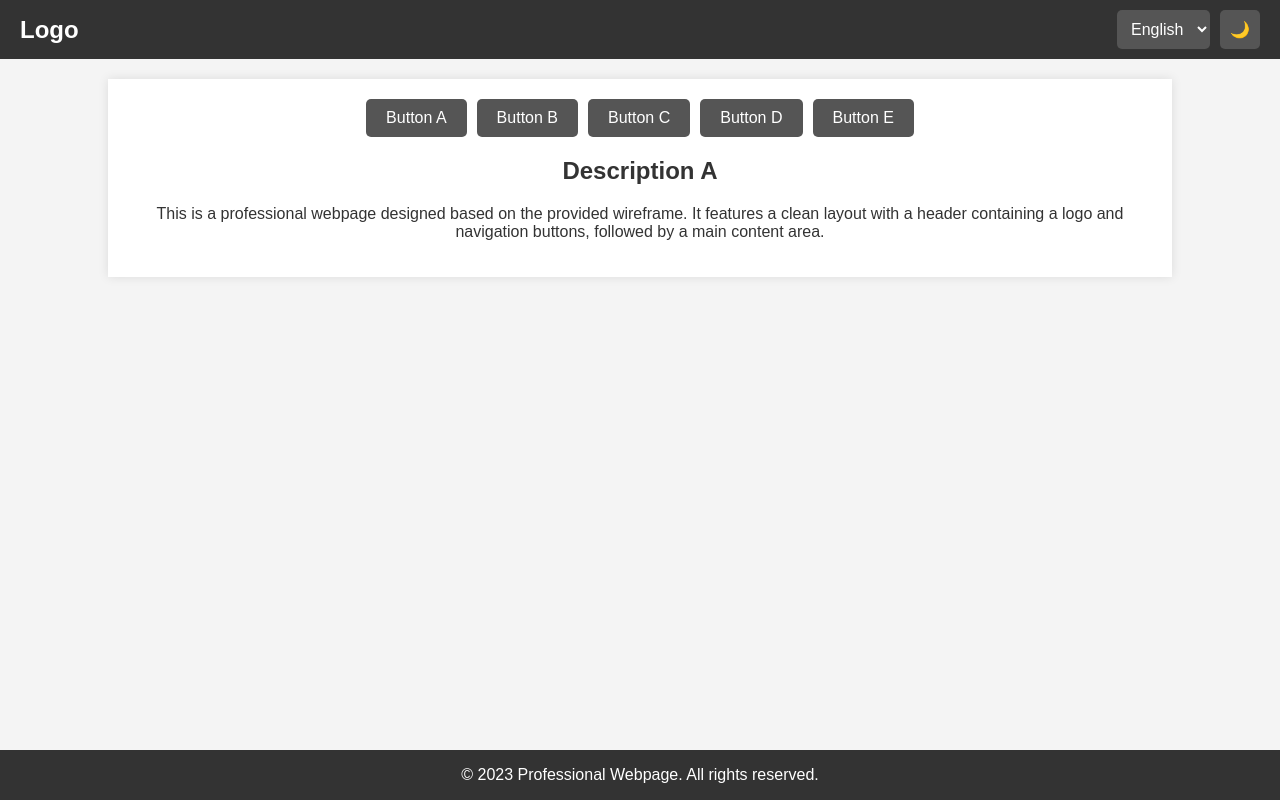
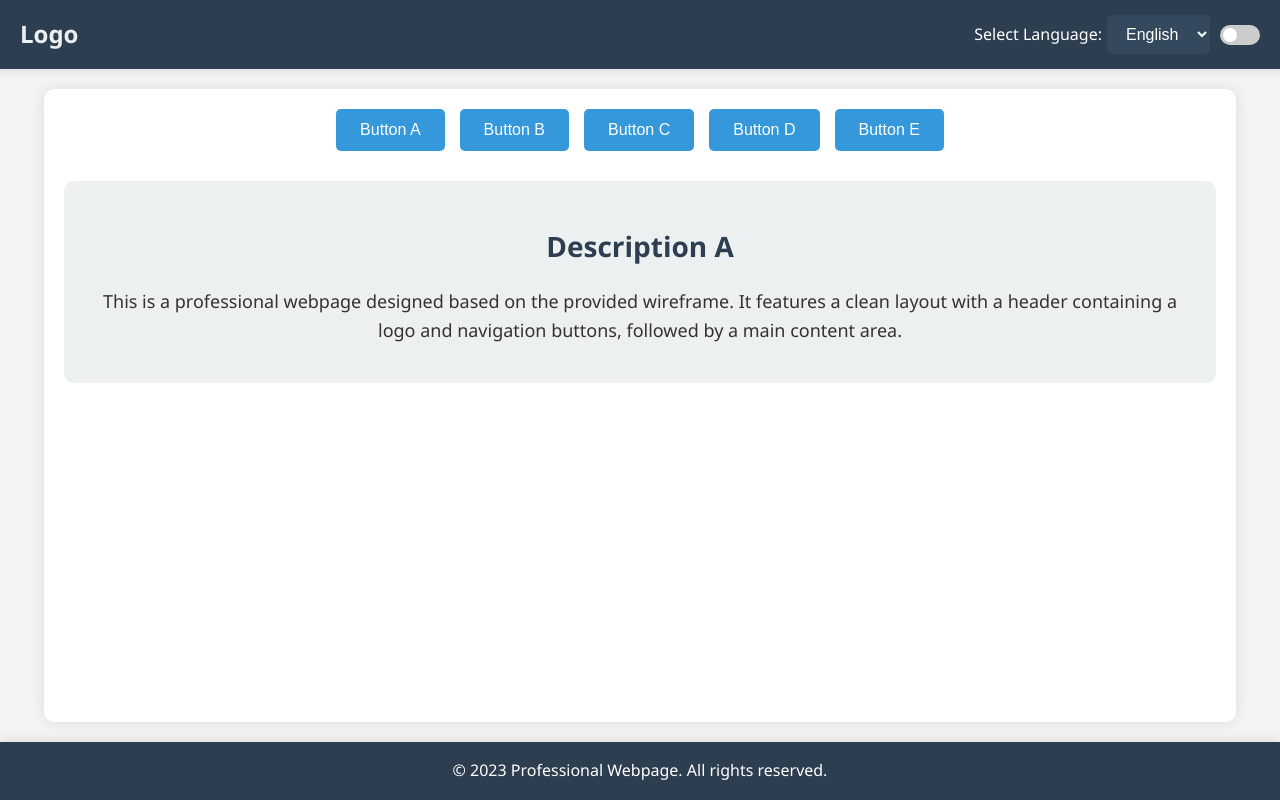
Before and after one commit to BitoSing/LapOS, a plain HTML site: page index.html in a window 1280 px wide. Drawn offline with Linux system fonts and the light colour scheme.

Commit message:
Update index.html

```diff
--- a/index.html
+++ b/index.html
@@ -3,10 +3,12 @@
 <head>
     <meta charset="UTF-8">
     <meta name="viewport" content="width=device-width, initial-scale=1.0">
+    <meta name="description" content="A professional webpage with a clean layout, dark mode, and language selection.">
     <title>Professional Webpage</title>
     <style>
+        /* General Styles */
         body {
-            font-family: Arial, sans-serif;
+            font-family: 'Segoe UI', Tahoma, Geneva, Verdana, sans-serif;
             margin: 0;
             padding: 0;
             display: flex;
@@ -14,105 +16,198 @@
             align-items: center;
             background-color: #f4f4f4;
             color: #333;
+            line-height: 1.6;
+            transition: background-color 0.5s ease, color 0.5s ease;
+            min-height: 100vh;
+            justify-content: space-between;
         }
 
         body.dark-mode {
-            background-color: #333;
+            background-color: #1e1e1e;
             color: #f4f4f4;
         }
 
+        /* Header */
         header {
             width: 100%;
-            background-color: #333;
+            background-color: #2c3e50;
             color: white;
-            padding: 10px 20px;
+            padding: 15px 20px 15px 20px; /* Add padding to the right */
             display: flex;
             justify-content: space-between;
             align-items: center;
+            box-shadow: 0 2px 10px rgba(0, 0, 0, 0.1);
         }
 
         .logo {
             font-size: 24px;
             font-weight: bold;
-            margin-left: 20px; /* Added margin */
+            color: #ecf0f1;
+            margin-left: 20px;
         }
 
         .header-buttons {
             display: flex;
             gap: 10px;
             align-items: center;
-            margin-right: 20px; /* Added margin */
+            margin-right: 20px; /* Add margin to the right */
         }
 
         .header-buttons select,
         .header-buttons button {
-            background-color: #555;
+            background-color: #34495e;
             color: white;
             border: none;
-            padding: 10px;
+            padding: 10px 15px;
             cursor: pointer;
             font-size: 16px;
             border-radius: 5px;
+            transition: background-color 0.3s ease;
         }
 
         .header-buttons select:hover,
         .header-buttons button:hover {
-            background-color: #777;
+            background-color: #4a6a8d;
         }
 
+        .toggle-switch {
+            position: relative;
+            display: inline-block;
+            width: 40px;
+            height: 20px;
+        }
+
+        .toggle-switch input {
+            opacity: 0;
+            width: 0;
+            height: 0;
+        }
+
+        .slider {
+            position: absolute;
+            cursor: pointer;
+            top: 0;
+            left: 0;
+            right: 0;
+            bottom: 0;
+            background-color: #ccc;
+            transition: .4s;
+            border-radius: 20px;
+        }
+
+        .slider:before {
+            position: absolute;
+            content: "";
+            height: 14px;
+            width: 14px;
+            left: 3px;
+            bottom: 3px;
+            background-color: white;
+            transition: .4s;
+            border-radius: 50%;
+        }
+
+        input:checked + .slider {
+            background-color: #2196F3;
+        }
+
+        input:focus + .slider {
+            box-shadow: 0 0 1px #2196F3;
+        }
+
+        input:checked + .slider:before {
+            transform: translateX(20px);
+        }
+
+        /* Main Content */
         main {
-            width: 80%;
+            width: 90%;
             max-width: 1200px;
             margin: 20px 0;
             padding: 20px;
             background-color: white;
-            box-shadow: 0 0 10px rgba(0, 0, 0, 0.1);
+            box-shadow: 0 0 15px rgba(0, 0, 0, 0.1);
+            border-radius: 10px;
+            flex: 1;
         }
 
         body.dark-mode main {
-            background-color: #444;
-            color: #f4f4f4;
+            background-color: #2c3e50;
+            color: #ecf0f1;
+            transition: background-color 0.5s ease, color 0.5s ease;
         }
 
+        /* Buttons Section */
         .buttons {
             display: flex;
             justify-content: center;
-            gap: 10px;
-            margin-bottom: 20px;
+            gap: 15px;
+            margin-bottom: 30px;
             flex-wrap: wrap;
         }
 
         .buttons button {
-            background-color: #555;
+            background-color: #3498db;
             color: white;
             border: none;
-            padding: 10px 20px;
+            padding: 12px 24px;
             cursor: pointer;
             font-size: 16px;
             border-radius: 5px;
+            transition: background-color 0.3s ease;
         }
 
         .buttons button:hover {
-            background-color: #777;
+            background-color: #2980b9;
         }
 
+        /* Description Section */
         .description {
             text-align: center;
+            padding: 20px;
+            background-color: #ecf0f1;
+            border-radius: 10px;
+            margin-top: 20px;
         }
 
+        body.dark-mode .description {
+            background-color: #34495e;
+        }
+
+        .description h1 {
+            font-size: 28px;
+            margin-bottom: 15px;
+            color: #2c3e50;
+        }
+
+        body.dark-mode .description h1 {
+            color: #ecf0f1;
+        }
+
+        .description p {
+            font-size: 18px;
+            color: #333;
+        }
+
+        body.dark-mode .description p {
+            color: #ecf0f1;
+        }
+
+        /* Footer */
         footer {
             width: 100%;
-            background-color: #333;
+            background-color: #2c3e50;
             color: white;
             text-align: center;
-            position: fixed;
-            bottom: 0;
+            box-shadow: 0 -2px 10px rgba(0, 0, 0, 0.1);
         }
 
         body.dark-mode footer {
-            background-color: #222;
+            background-color: #1e1e1e;
+            transition: background-color 0.5s ease;
         }
 
+        /* Responsive Design */
         @media (max-width: 768px) {
             header {
                 flex-direction: column;
@@ -126,9 +221,9 @@
             }
 
             main {
-                width: 90%;
+                width: 95%;
                 margin: 10px 0;
-                padding: 10px;
+                padding: 15px;
             }
 
             .buttons button {
@@ -145,15 +240,24 @@
             .header-buttons select,
             .header-buttons button {
                 font-size: 14px;
-                padding: 8px;
+                padding: 8px 12px;
             }
 
             .buttons button {
                 font-size: 14px;
-                padding: 8px;
+                padding: 10px 20px;
+            }
+
+            .description h1 {
+                font-size: 24px;
+            }
+
+            .description p {
+                font-size: 16px;
             }
         }
 
+        /* Accessibility */
         .visually-hidden {
             position: absolute;
             width: 1px;
@@ -164,18 +268,49 @@
             clip: rect(0, 0, 0, 0);
             border: 0;
         }
+
+        .language-select-container {
+            display: flex;
+            align-items: center;
+            gap: 5px;
+        }
+
+        .language-select-container label {
+            font-size: 16px;
+            color: white;
+        }
+
+        .language-select-container select {
+            background-color: #34495e;
+            color: white;
+            border: none;
+            padding: 10px 15px;
+            cursor: pointer;
+            font-size: 16px;
+            border-radius: 5px;
+            transition: background-color 0.3s ease;
+        }
+
+        .language-select-container select:hover {
+            background-color: #4a6a8d;
+        }
     </style>
 </head>
 <body>
     <header>
         <div class="logo">Logo</div>
         <nav class="header-buttons">
-            <label for="languageSelect" class="visually-hidden">Select Language</label>
-            <select id="languageSelect" title="Select Language">
-                <option value="en">English</option>
-                <option value="km">Khmer</option>
-            </select>
-            <button id="toggleDarkMode" title="Toggle Dark Mode">🌙</button>
+            <div class="language-select-container">
+                <label for="languageSelect">Select Language:</label>
+                <select id="languageSelect" title="Select Language">
+                    <option value="en">English</option>
+                    <option value="km">Khmer</option>
+                </select>
+            </div>
+            <label class="toggle-switch">
+                <input type="checkbox" id="darkModeToggle">
+                <span class="slider"></span>
+            </label>
         </nav>
     </header>
     <main>
@@ -222,18 +357,11 @@
         });
 
         // Dark Mode Toggle
-        const toggleDarkModeButton = document.getElementById('toggleDarkMode');
+        const darkModeToggle = document.getElementById('darkModeToggle');
         const body = document.body;
 
-        toggleDarkModeButton.addEventListener('click', () => {
-            body.classList.toggle('dark-mode');
-            if (body.classList.contains('dark-mode')) {
-                toggleDarkModeButton.textContent = '☀️';
-                toggleDarkModeButton.setAttribute('title', 'Enable Light Mode');
-            } else {
-                toggleDarkModeButton.textContent = '🌙';
-                toggleDarkModeButton.setAttribute('title', 'Enable Dark Mode');
-            }
+        darkModeToggle.addEventListener('change', () => {
+            body.classList.toggle('dark-mode', darkModeToggle.checked);
         });
     </script>
 </body>
```
